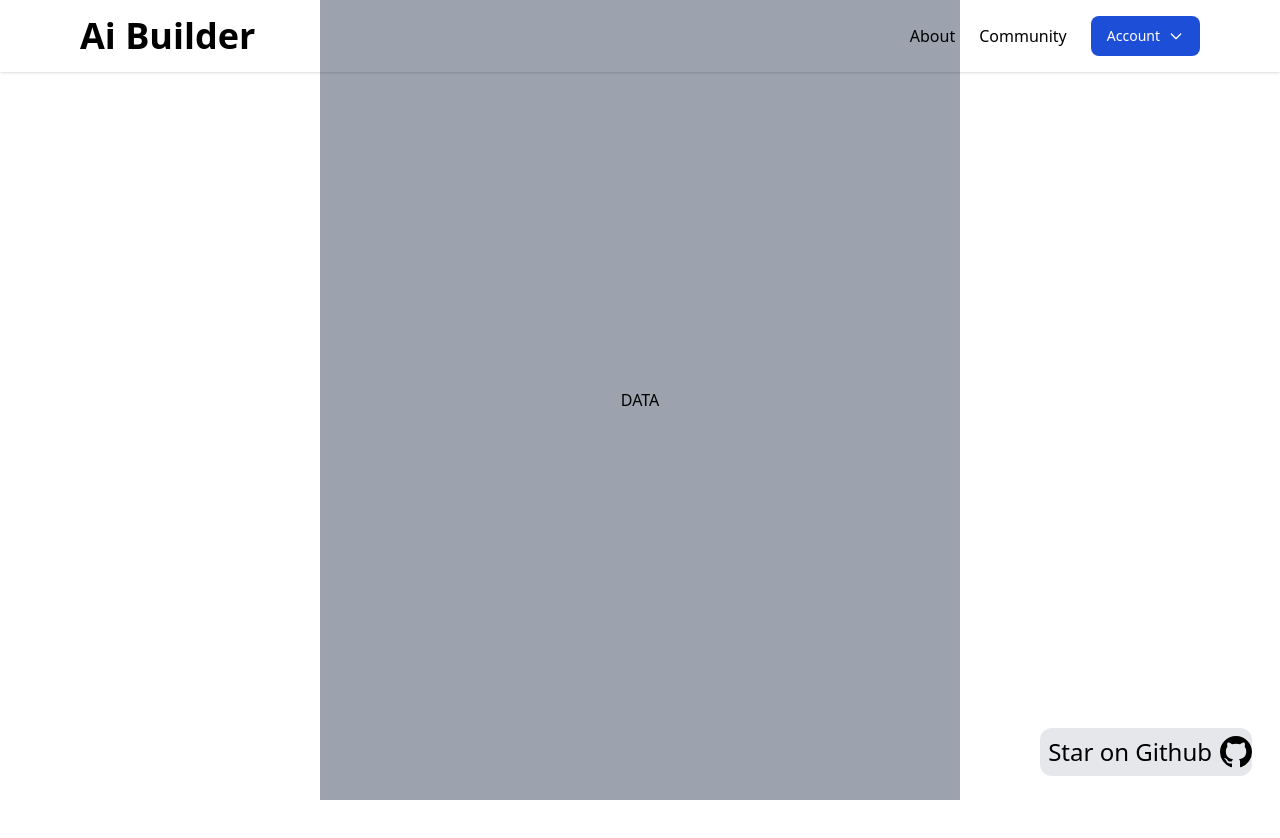
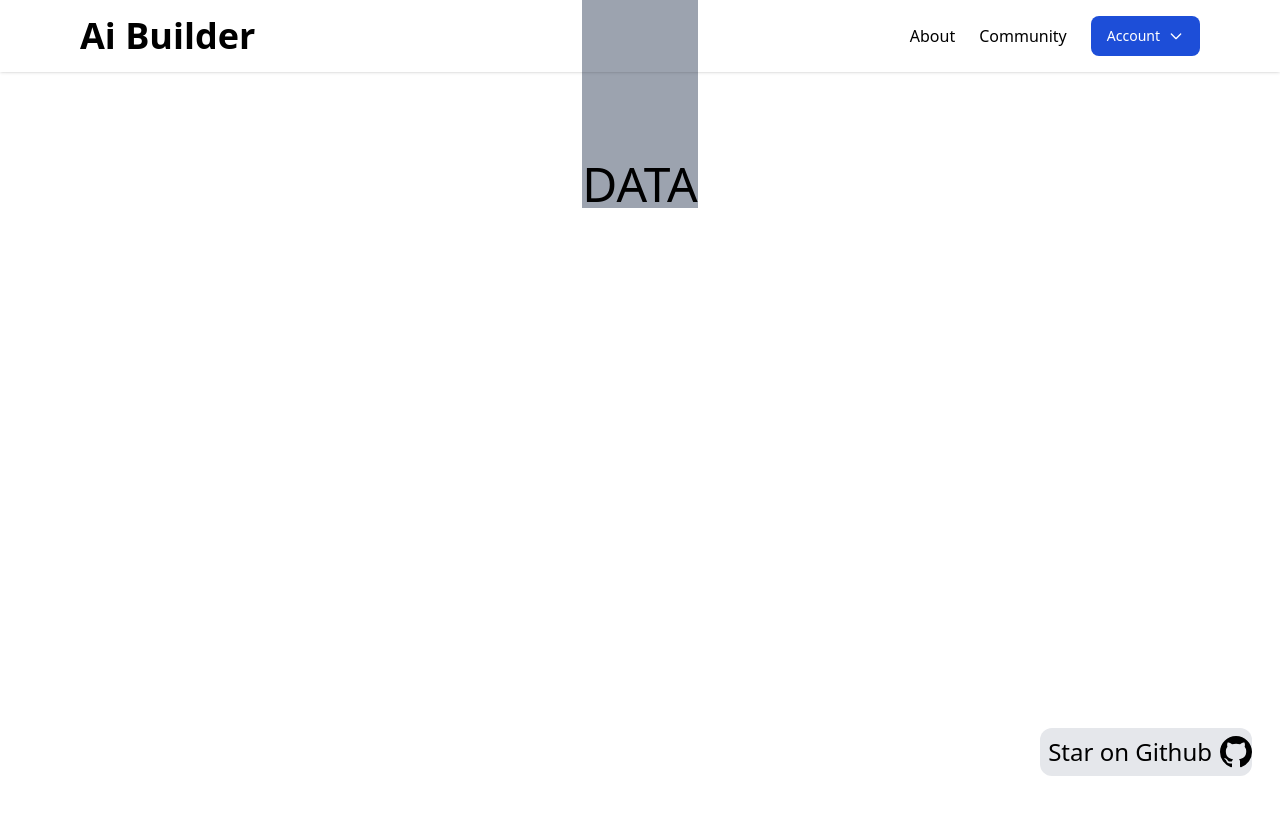
Before and after one commit to Saransh29/ai-builder, a Next.js app: page /test in a window 1280 px wide. Shown: the top 838 px of the page. After the commit the page ends 800 px from the top, so only its background shows below. Built offline with nearby package versions, Linux system fonts and the light colour scheme; no server answers.

Commit message:
added global loading context

```diff
--- a/app/layout.js
+++ b/app/layout.js
@@ -6,8 +6,8 @@
 import { AnalyticsWrapper } from "@/components/Analytics";
 import Script from "next/script";
 import { SessionProvider } from "next-auth/react";
-
 import { usePathname } from "next/navigation";
+import { LoadingProvider } from "@/hooks/useLoading";
 
 export const metadata = {
   title: "Ai Builder",
@@ -56,6 +56,7 @@
           `}
       </Script>
       <body>
+        <LoadingProvider>
           <SessionProvider>
             {showHeader && <Navbar />}
             {children}
@@ -64,6 +65,7 @@
 
             <AnalyticsWrapper />
           </SessionProvider>
+        </LoadingProvider>
       </body>
     </html>
   );
--- a/app/page.js
+++ b/app/page.js
@@ -1,15 +1,24 @@
+"use client";
 import React from "react";
 import Footer from "../components/Footer";
 import Home from "../components/Home";
-const page = () => {
+import { useLoading } from "@/hooks/useLoading";
+import Loader from "@/components/Loader";
+const Page = () => {
+  const { loading } = useLoading();
   return (
     <div className="flex flex-col h-screen">
       <div className="h-20"></div>
       <div className="flex-grow px-2 place-items-center ">
         <Home />
+        {loading && (
+          <div className="fixed top-0 left-0 w-full h-full flex items-center justify-center backdrop-brightness-75">
+            <Loader />
+          </div>
+        )}
       </div>
     </div>
   );
 };
 
-export default page;
+export default Page;
--- a/app/test/page.js
+++ b/app/test/page.js
@@ -1,23 +1,26 @@
 "use client";
 import React, { useState } from "react";
+import { useLoading } from "@/hooks/useLoading";
+import Loader from "@/components/Loader";
 
 const Test = () => {
   const [data, setData] = useState(null);
   const [content, setContent] = useState(null);
+  const { loading, setLoading } = useLoading();
 
   const getData = async () => {
-    const response = await fetch("/api/gen/route", {
-      method: "POST",
-      body: JSON.stringify({
-        model: "gpt-3.5-turbo",
-        messages: [
-          {
-            role: "user",
-            content: "hi hello there",
-          },
-        ],
-      }),
-    });
+    setLoading(!loading);
+    // call this api after 5 seconds
+
+    const response = await fetch(
+      `${process.env.NEXT_PUBLIC_API_URL}/testing-api`,
+      {
+        method: "POST",
+        headers: {
+          "Content-Type": "application/json",
+        },
+      }
+    );
     const temp = await response.json();
     setContent(temp.choices[0].message.content);
 
@@ -25,11 +28,16 @@
   };
 
   return (
-    <div className="text-center items-center ">
-      <button className="h-screen w-1/2 bg-gray-400" onClick={getData}>
+    <div className="relative text-center items-center">
+      <button className="text-5xl pt-40 bg-gray-400" onClick={getData}>
         DATA
       </button>
-      {/* <div>{data}</div> */}
+      {loading && (
+        <div className="fixed top-0 left-0 w-full h-full flex items-center justify-center ">
+          <Loader />
+        </div>
+      )}
+
       {content}
     </div>
   );
--- /dev/null
+++ b/components/Loader.js
@@ -0,0 +1,28 @@
+import React from "react";
+
+const Loader = () => {
+  return (
+    <div role="status">
+      <svg
+        aria-hidden="true"
+        className="w-40 h-40 mr-2 text-gray-200 animate-spin dark:text-gray-600 fill-blue-600"
+        viewBox="0 0 100 101"
+        fill="none"
+        xmlns="http://www.w3.org/2000/svg"
+      >
+        <path
+          d="M100 50.5908C100 78.2051 77.6142 100.591 50 100.591C22.3858 100.591 0 78.2051 0 50.5908C0 22.9766 22.3858 0.59082 50 0.59082C77.6142 0.59082 100 22.9766 100 50.5908ZM9.08144 50.5908C9.08144 73.1895 27.4013 91.5094 50 91.5094C72.5987 91.5094 90.9186 73.1895 90.9186 50.5908C90.9186 27.9921 72.5987 9.67226 50 9.67226C27.4013 9.67226 9.08144 27.9921 9.08144 50.5908Z"
+          fill="currentColor"
+        />
+        <path
+          d="M93.9676 39.0409C96.393 38.4038 97.8624 35.9116 97.0079 33.5539C95.2932 28.8227 92.871 24.3692 89.8167 20.348C85.8452 15.1192 80.8826 10.7238 75.2124 7.41289C69.5422 4.10194 63.2754 1.94025 56.7698 1.05124C51.7666 0.367541 46.6976 0.446843 41.7345 1.27873C39.2613 1.69328 37.813 4.19778 38.4501 6.62326C39.0873 9.04874 41.5694 10.4717 44.0505 10.1071C47.8511 9.54855 51.7191 9.52689 55.5402 10.0491C60.8642 10.7766 65.9928 12.5457 70.6331 15.2552C75.2735 17.9648 79.3347 21.5619 82.5849 25.841C84.9175 28.9121 86.7997 32.2913 88.1811 35.8758C89.083 38.2158 91.5421 39.6781 93.9676 39.0409Z"
+          fill="currentFill"
+        />
+      </svg>
+      <span className="sr-only">Loading...</span>
+      <p className="text-center text-xl pt-2">Generating...</p>
+    </div>
+  );
+};
+
+export default Loader;
--- a/components/TestComponent.js
+++ b/components/TestComponent.js
@@ -2,6 +2,7 @@
 import { useState, useEffect } from "react";
 import { extractCode, updatePreview } from "../utils/helper.js";
 import { useSession } from "next-auth/react";
+import { useLoading } from "@/hooks/useLoading.js";
 
 const systemMessage = {
   role: "system",
@@ -12,6 +13,7 @@
 
 const TestComponent = () => {
   const { data: session, status } = useSession();
+  const { loading, setLoading } = useLoading();
 
   const [command, setCommand] = useState("");
   const [isGenerating, setIsGenerating] = useState(false);
@@ -81,6 +83,7 @@
 
   const fetchMessages = async () => {
     setStatus("changing");
+    setLoading(true);
     setSavecount(savecount + 1);
     try {
       setIsGenerating(true);
@@ -102,6 +105,7 @@
     } catch (error) {
       alert(error);
     } finally {
+      setLoading(false);
       setIsGenerating(false);
     }
   };
--- /dev/null
+++ b/hooks/useLoading.js
@@ -0,0 +1,22 @@
+import { createContext, useContext, useState } from "react";
+
+const LoadingContext = createContext({
+  loading: false,
+  setLoading: null,
+});
+
+export function LoadingProvider({ children }) {
+  const [loading, setLoading] = useState(false);
+  const value = { loading, setLoading };
+  return (
+    <LoadingContext.Provider value={value}>{children}</LoadingContext.Provider>
+  );
+}
+
+export function useLoading() {
+  const context = useContext(LoadingContext);
+  if (!context) {
+    throw new Error("useLoading must be used within LoadingProvider");
+  }
+  return context;
+}
```
Lines whose indentation alone changed are shown as unchanged.
